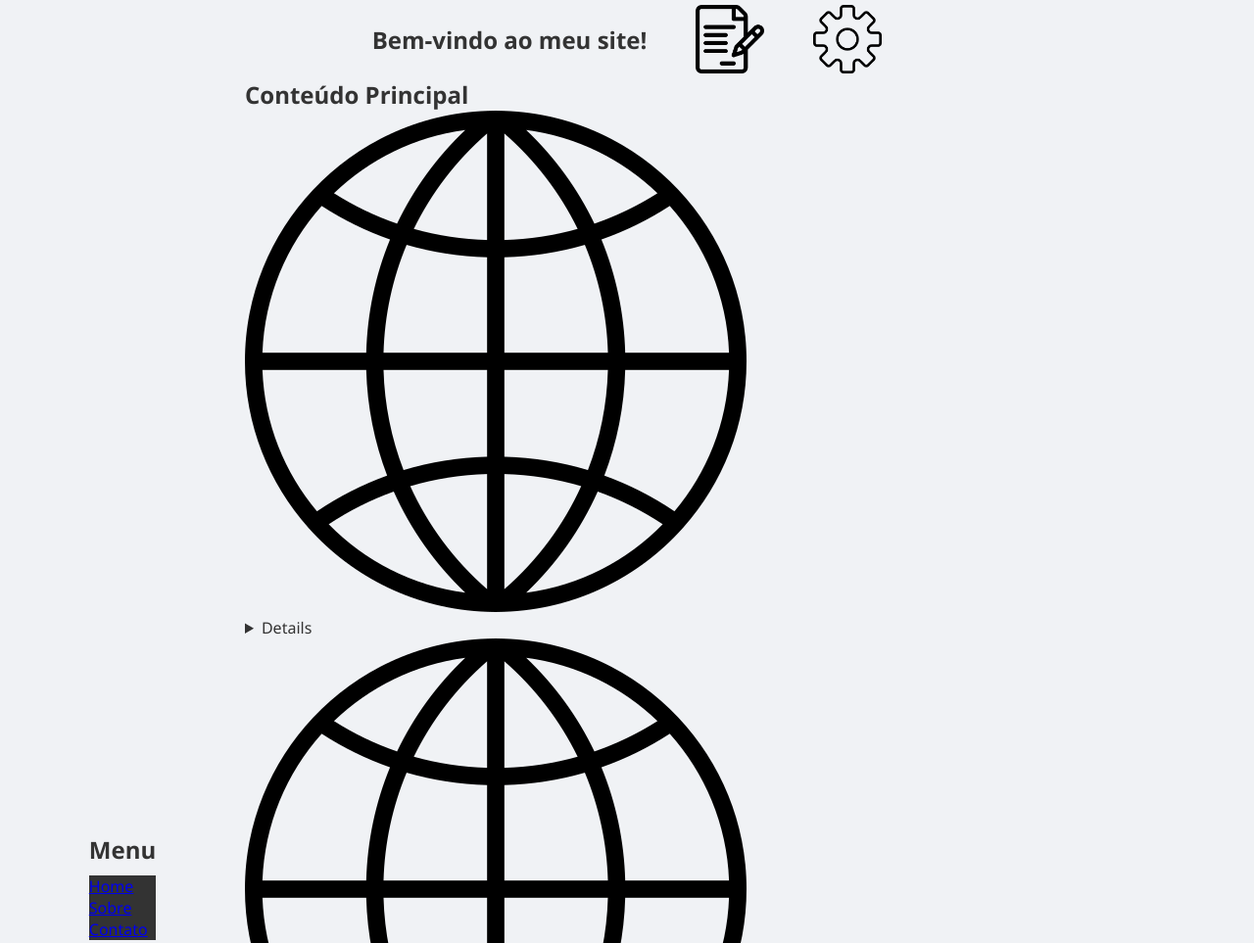
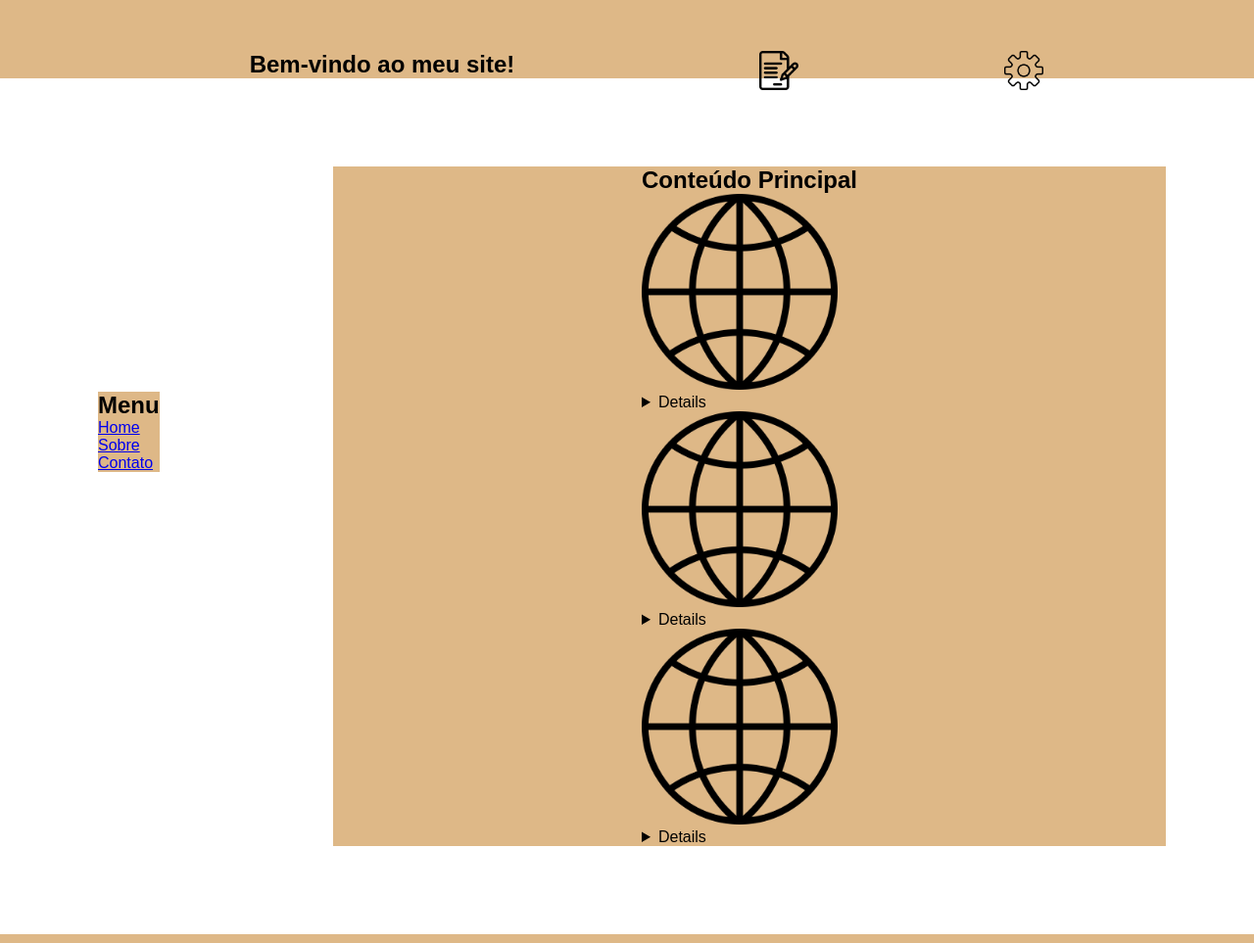
Before and after one commit to Pr0gr4mingE/aula-git, a plain HTML site: page index.html in a window 1280 px wide. Shown: the top 963 px of the page at 98% size. Drawn offline with Linux system fonts and the light colour scheme.

Commit message:
docs: tentativa de estruturação css

```diff
--- /dev/null
+++ b/CSS/styleforms.css
@@ -0,0 +1,46 @@
+* {
+    margin: 0;
+    padding: 0;
+    box-sizing: border-box; /* inclui bordas e padding na largura total dos elementos */
+}
+
+body {
+    font-family: Arial, Helvetica, sans-serif;
+    min-height: 100vh; /* garante que o body ocupe toda a altura da tela   */
+}
+
+body {
+    display: grid;
+    grid-template-columns: 250px 1fr;
+    grid-template-rows: 80px  1fr 80px;
+
+    grid-template-areas:
+        "header header"
+        "section section"
+        "filedset button";
+}
+
+
+
+
+
+
+
+
+@media (max-width: 768px) {
+
+    body {
+        grid-template-columns: 1fr;
+        grid-template-rows: 80px auto 1fr 60px;
+
+        grid-template-areas:
+            "header"
+            "sidebar"
+            "main"
+            "footer";
+    }
+
+    nav {
+        text-align: center;
+    }
+}
--- /dev/null
+++ b/CSS/styler.css
@@ -0,0 +1,124 @@
+* {
+    margin: 0;
+    padding: 0;
+    box-sizing: border-box; /* inclui bordas e padding na largura total dos elementos */
+}
+
+body {
+    font-family: Arial, Helvetica, sans-serif;
+    min-height: 100vh; /* garante que o body ocupe toda a altura da tela   */
+}
+
+body {
+    display: grid;
+    grid-template-columns: 250px 1fr;
+    grid-template-rows: 80px  1fr 80px;
+
+    grid-template-areas:
+        "header header"
+        "sidebar main"
+        "footer footer";
+}
+
+header{
+    grid-area: header;
+    background-color: burlywood;
+
+    display: flex;
+    align-items: flex-end;
+    justify-content: space-around;
+}
+
+nav{
+    display:flex;
+    gap: 250px;
+
+}
+
+.icon-click{
+    display:flex;
+    position: fixed;
+    flex-direction: row;
+    width: 40px;
+
+}
+
+
+sidebar{
+    grid-area: sidebar;
+    display: grid;
+    grid-template-columns:  1fr 100px 100px;
+    background-color: burlywood;
+
+    display: flex;
+    position: fixed;
+    top: 400px;
+    left:100px;
+    align-items: center;
+    justify-content: space-around;
+    gap: 100px;
+}
+
+.active{
+    display: flex;
+    gap: 100px;
+
+}
+
+
+li{
+    list-style: none;
+}
+
+
+main{
+    grid-area: main;
+    display: grid;
+    grid-template-rows: min-content 100px minmax(600px 1fr);
+    margin-top: 90px;
+    margin-bottom: 90px;
+    margin-left: 90px;
+    margin-right: 90px;
+    background-color: burlywood;
+
+    display: flex;
+    align-items: center;
+    justify-content: center;
+}
+
+.info-icon{
+    width: 200px;
+}
+
+footer{
+    grid-area: footer;
+    display: grid;
+    grid-template-columns: auto;
+    background-color: burlywood;
+
+    display: flex;
+    align-items: center;
+    justify-content: center;
+
+}
+
+
+
+
+@media (max-width: 768px) {
+
+    body {
+        grid-template-columns: 1fr;
+        grid-template-rows: 80px auto 1fr 60px;
+
+        grid-template-areas:
+            "header"
+            "sidebar"
+            "main"
+            "footer";
+    }
+
+    nav {
+        text-align: center;
+    }
+}
--- a/JS/CSS/styler.css
+++ /dev/null
@@ -1,71 +0,0 @@
-* {
-    margin: 0;
-    padding: 0;
-    box-sizing: border-box;
-}
-
-body {
-    font-family: 'Segoe UI', Tahoma, Geneva, Verdana, sans-serif;
-    background-color: #f0f2f5;
-    color: #333;
-    min-height: 100vh;
-}
-
-body {
-    display: grid;
-    grid-template-columns: 250px 1fr;
-    grid-template-rows: 80px  1fr 80px;
-
-    grid-template-areas:
-        "header header"
-        "sidebar main"
-        "footer footer";
-}
-
-header {
-    grid-area: header;
-     display: grid;
-     align-items: center;
-     right: auto;
-     justify-content: space-around;
-     z-index: 10;
-}
-
-nav {
-    display: flex;
-    align-items: center;
-    gap: 50px;
-    z-index: 11;
-}
-
-.icon{
-    display: flex;
-    width: 70px;
-}
-
- sidebar {
-    grid-area: sidebar;
-    display: grid;
-    align-items: center;
-    justify-content: center;
-}
-
-.menu {
-    display: flex;
-    flex-direction: column;
-    gap: 10px;
-
-}
-
-ul{
-    list-style: none;
-}
-
-.active{
-    gap: 50px;
-}
-
-li {
-    background-color: #333;
-    gap: 50px;
-}
--- a/JS/CSS/tt.css
+++ /dev/null
@@ -1,157 +0,0 @@
-/* =========================
-   RESET BÁSICO
-========================= */
-
-* {
-    margin: 0;
-    padding: 0;
-    box-sizing: border-box; /* inclui bordas e padding na largura total dos elementos */
-}
-
-body {
-    font-family: Arial, Helvetica, sans-serif;
-    min-height: 100vh; /* garante que o body ocupe toda a altura da tela   */
-}
-
-
-/* =========================
-   GRID - ESTRUTURA PRINCIPAL
-   (Aplicado direto no body)
-========================= */
-
-body {
-    display: grid;
-
-    grid-template-columns: 220px 1fr; /* 220px para a sidebar e o restante para o main */
-    grid-template-rows: 80px 1fr 60px; /* 80px para o header, o restante para o main e 60px para o footer */
-
-    grid-template-areas: /* define as áreas do grid */
-        "header header"
-        "sidebar main"
-        "footer footer";
-}
-
-
-/* =========================
-   ÁREAS DO GRID
-========================= */
-
-header {
-    grid-area: header;
-    background-color: #1e293b;
-    color: white;
-
-    display: flex; /* FLEXBOX PARA CENTRALIZAR O CONTEÚDO DO HEADER */
-    align-items: center;
-    justify-content: center;
-}
-
-nav {
-    grid-area: sidebar;
-    background-color: #334155;
-    color: white;
-    padding: 20px;
-}
-
-main {
-    grid-area: main;
-    background-color: #f1f5f9;
-    padding: 20px;
-
-    /* GRID INTERNO PARA OS CARDS */
-    display: grid; /* GRID PARA OS CARDS DENTRO DO MAIN */
-    grid-template-columns: repeat(auto-fit, minmax(220px, 1fr));/* 3 colunas de no mínimo 220px, se não couber vira 2 ou 1 */
-    gap: 20px;
-}
-
-footer {
-    grid-area: footer;
-    background-color: #1e293b;
-    color: white;
-
-    display: flex; /* FLEXBOX PARA CENTRALIZAR O CONTEÚDO DO FOOTER */
-    align-items: center;
-    justify-content: center;
-}
-
-
-/* =========================
-   MENU LATERAL
-========================= */
-
-nav ul {
-    list-style: none;
-}
-
-nav li {
-    margin-bottom: 12px;
-    cursor: pointer;
-}
-
-nav li:hover {
-    text-decoration:#fbfbfc underline;
-}
-
-
-/* =========================
-   FLEXBOX - ESTRUTURA DOS CARDS
-========================= */
-
-.card {
-    background-color: white;
-    padding: 20px;
-    border-radius: 8px;
-
-    box-shadow: 0 4px 10px rgba(0, 0, 0, 0.08);
-
-    /* FLEXBOX AQUI */
-    display: flex;
-    flex-direction: column;
-    justify-content: space-between;
-}
-
-.card h2 {
-    margin-bottom: 10px;
-}
-
-.card p {
-    margin-bottom: 20px;
-    flex-grow: 1; /* ocupa o espaço disponível */
-}
-
-.card button {
-    padding: 10px;
-    border: none;
-    border-radius: 5px;
-    background-color: #2563eb;
-    color: white;
-    cursor: pointer;
-    transition: 0.3s;
-}
-
-.card button:hover {
-    background-color: #1d4ed8;
-}
-
-
-/* =========================
-   RESPONSIVIDADE
-========================= */
-
-@media (max-width: 768px) {
-
-    body {
-        grid-template-columns: 1fr;
-        grid-template-rows: 80px auto 1fr 60px;
-
-        grid-template-areas:
-            "header"
-            "sidebar"
-            "main"
-            "footer";
-    }
-
-    nav {
-        text-align: center;
-    }
-}
--- a/index.html
+++ b/index.html
@@ -6,46 +6,45 @@
     <meta http-equiv="X-UA-Compatible" content="IE=edge">
     <meta name="viewport" content="width=device-width, initial-scale=1.0">
     <title>indexrookie</title>
-    <link rel="stylesheet" href="JS/CSS/styler.css">
+    <link rel="stylesheet" href="CSS/styler.css">
 
     <body>
 
-        <header>
+        <header class="header">
             <nav >
-                <h1 class="intro">Bem-vindo ao meu site!</h1>
-                <a href="form.html"><img src="JS/CSS/IMG/forms.png" alt="enter-form" class="icon"></a>
-                 <a href="config.html"><img src="JS/CSS/IMG/config.png" alt="enter-config"class="icon"></a>
+                <h1>Bem-vindo ao meu site!</h1>
+                <a href="form.html"><img src="IMG/forms.png" class="icon-click"></a>
+                 <a href="config.html"><img src="IMG/config.png" class="icon-click"></a>
             </nav>
 
         </header>
 
-        <sidebar>
-            <section class="menu">
+        <sidebar class="sidebar">
+            <section>
                 <h2>Menu</h2>
             <ul>
-                 <li><a href="index.html" class="active">Home</a></li>
-                 <li><a href="about.html" class="active">Sobre</a></li>
-                 <li><a href="contact.html" class="active">Contato</a></li>
+                 <li> <label class="active"><a href="index.html">Home</a></label></li>
+                 <li><label class="active"><a href="about.html">Sobre</a></label></li>
+                 <li><label class="active"><a href="contact.html">Contato</a></label></li>
             </ul>
-
-                </section>
+            </section>
         </sidebar>
 
-        <main>
-            <section class="content">
+        <main class="main">
+            <section>
                 <h2>Conteúdo Principal</h2>
-            <img src="JS/CSS/IMG/internet.png" alt="Imagem de exemplo" class="imagem">
+            <img src="IMG/internet.png" alt="info" class="info-icon">
                 <details>internet icon</details>
-            <img src="JS/CSS/IMG/internet.png" alt="Imagem de exemplo" class="imagem">
+            <img src="IMG/internet.png" alt="info" class="info-icon">
                 <details>internet icon</details>
-            <img src="JS/CSS/IMG/internet.png" alt="Imagem de exemplo" class="imagem">
+            <img src="IMG/internet.png" alt="info" class="info-icon">
                 <details>internet icon</details>
             </section>
 
         </main>
 
 
-        <footer>
+        <footer class="footer">
 
             <p>&copy; 2026 Meu Site.</p>
 
```
Also changed, not shown: form.html (+10 -8 lines), IMG/config.png (renamed from JS/CSS/IMG/config.png), IMG/forms.png (renamed from JS/CSS/IMG/forms.png), IMG/home.png (renamed from JS/CSS/IMG/home.png), IMG/internet.png (renamed from JS/CSS/IMG/internet.png), JS/CSS/styleforms.css (deleted).
